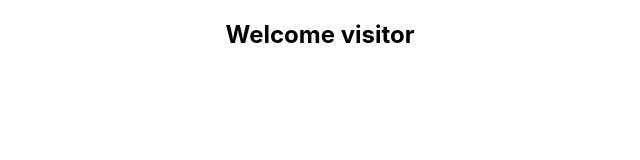
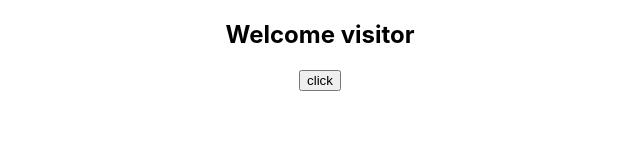
Before and after one commit to madhuvayya/React-Practice, a React (Create React App) app: page / in a window 1280 px wide. Shown: the top 160 px of the page, without its empty margins (320-960 px from the left). Built offline with nearby package versions, Linux system fonts and the light colour scheme.

Commit message:
Refactored MessageState file to change the message

```diff
--- a/src/components/MessageState.js
+++ b/src/components/MessageState.js
@@ -9,8 +9,19 @@ class MessageState extends Component {
         }
     }
 
+    changeMessage() {
+        this.setState({
+            message:'Thank you visit again'
+        })
+    }
+
     render() {
-    return <h2>{this.state.message}</h2>;
+        return (
+            <div>
+                <h2>{this.state.message}</h2>
+                <button onClick= {() => this.changeMessage() }>click</button>
+            </div>
+        )
     }
 }
 
```
